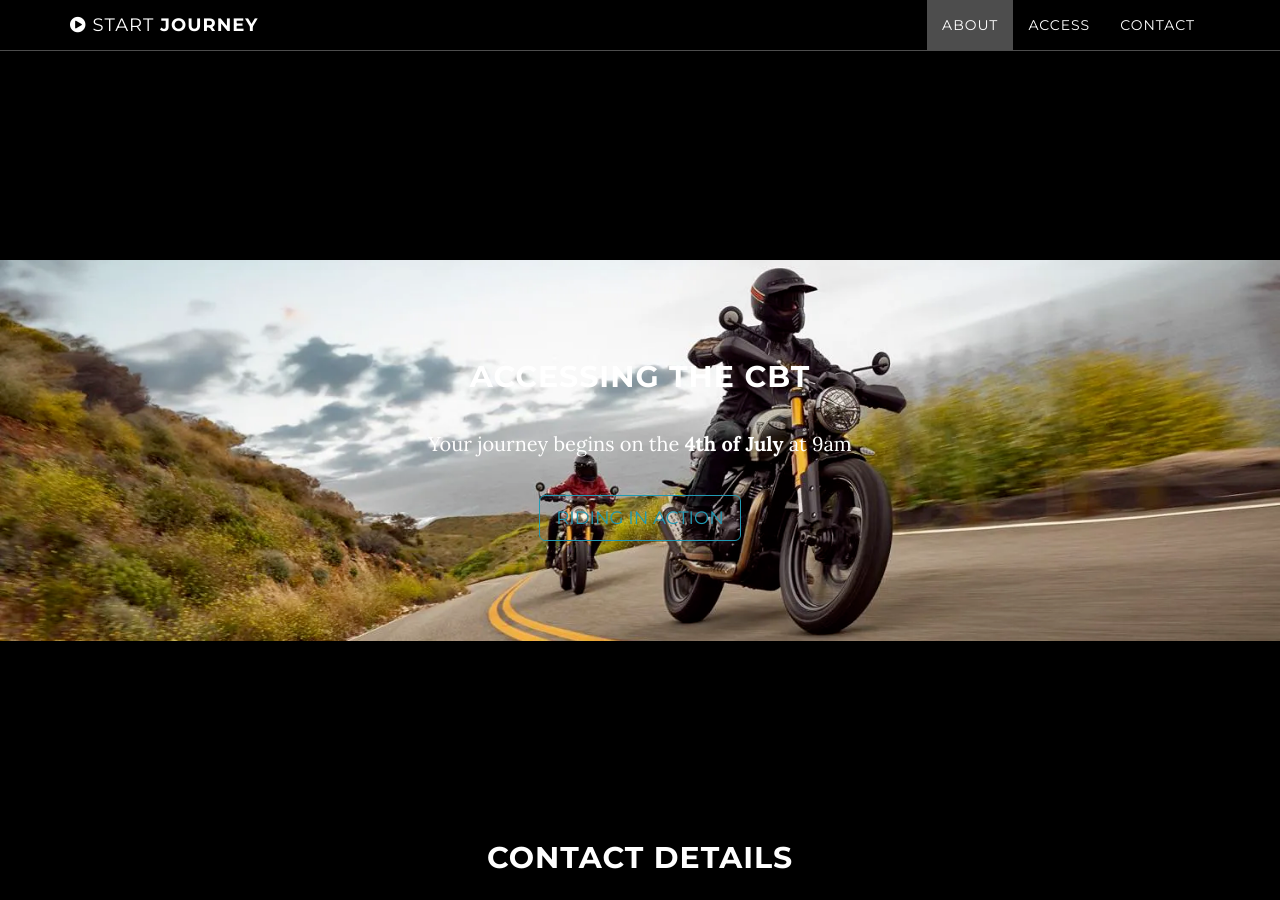
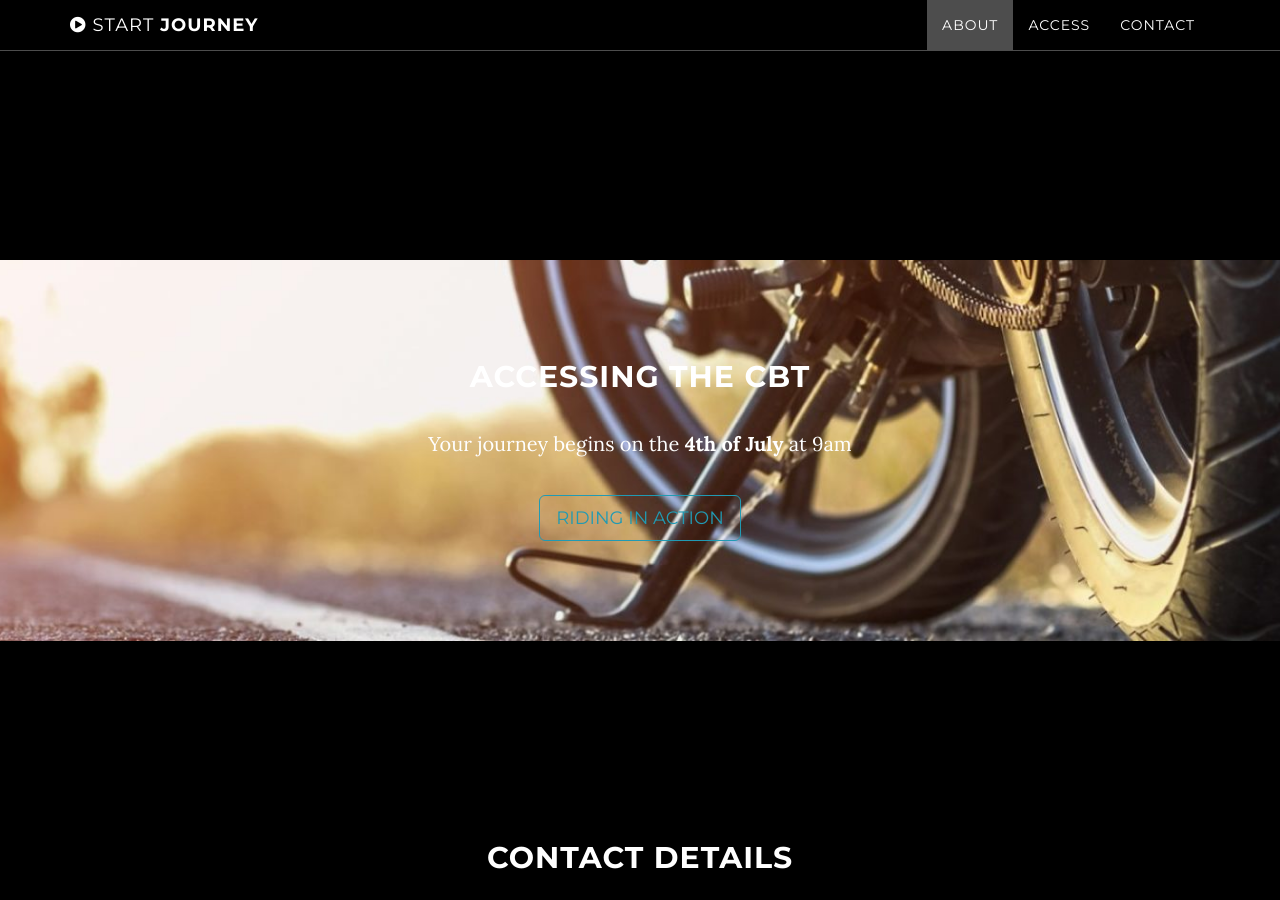
Before and after one commit to gevert-m/dawns-bday, a Jekyll site: the page built from index.html, in a window 1280 px wide and 900 px high, scrolled down 1440 px. Built offline with Jekyll 4.4.1, drawn with Linux system fonts in a browser that asks for light colours.

Commit message:
revert image

```diff
--- a/_includes/css/grayscale.css
+++ b/_includes/css/grayscale.css
@@ -256,7 +256,7 @@ a:focus {
     width: 100%;
     padding: 50px 0;
     color: #ffff;
-    background: url(img/access-bg3.png) no-repeat center center scroll;
+    background: url(img/access-bg.jpg) no-repeat center center scroll;
     background-color: {{ site.color.primary-dark }};
     -webkit-background-size: cover;
     -moz-background-size: cover;
```
Also changed, not shown: img/downloads-bg.jpg (deleted), 1 other file.
